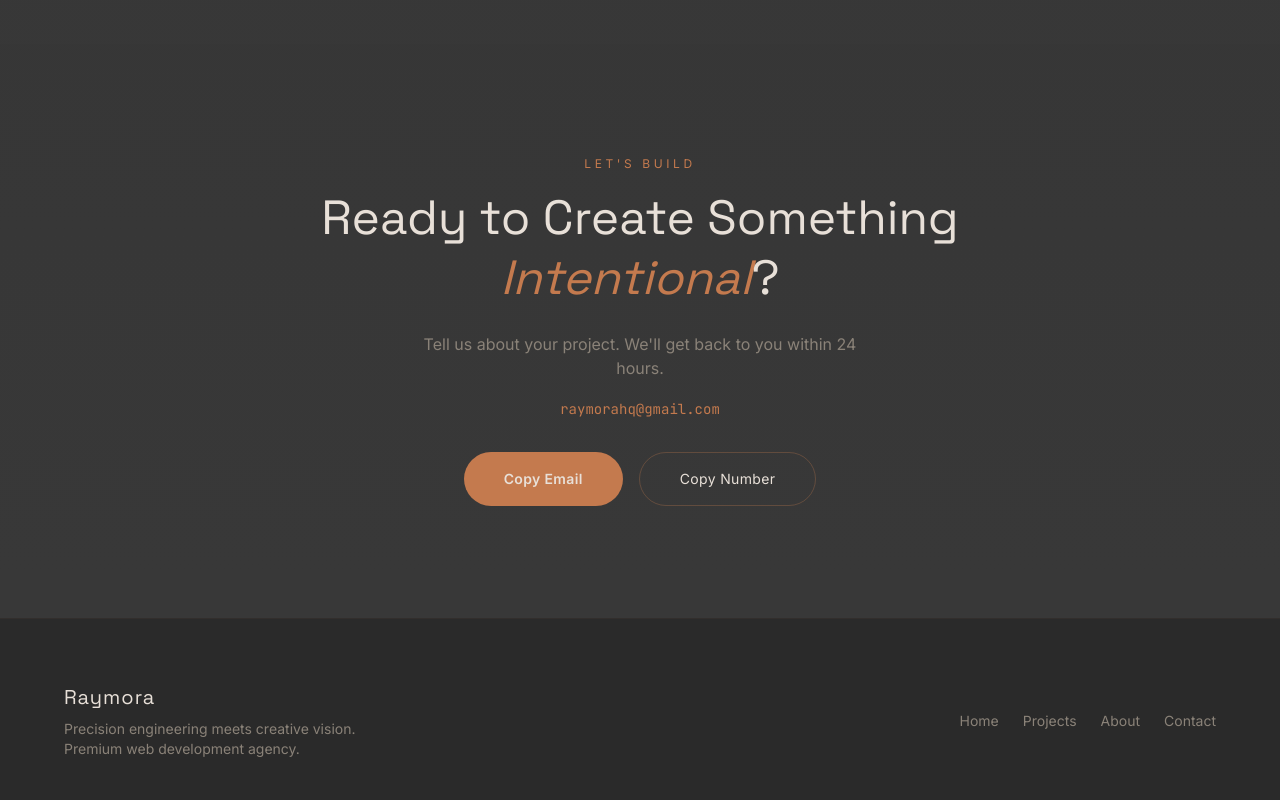
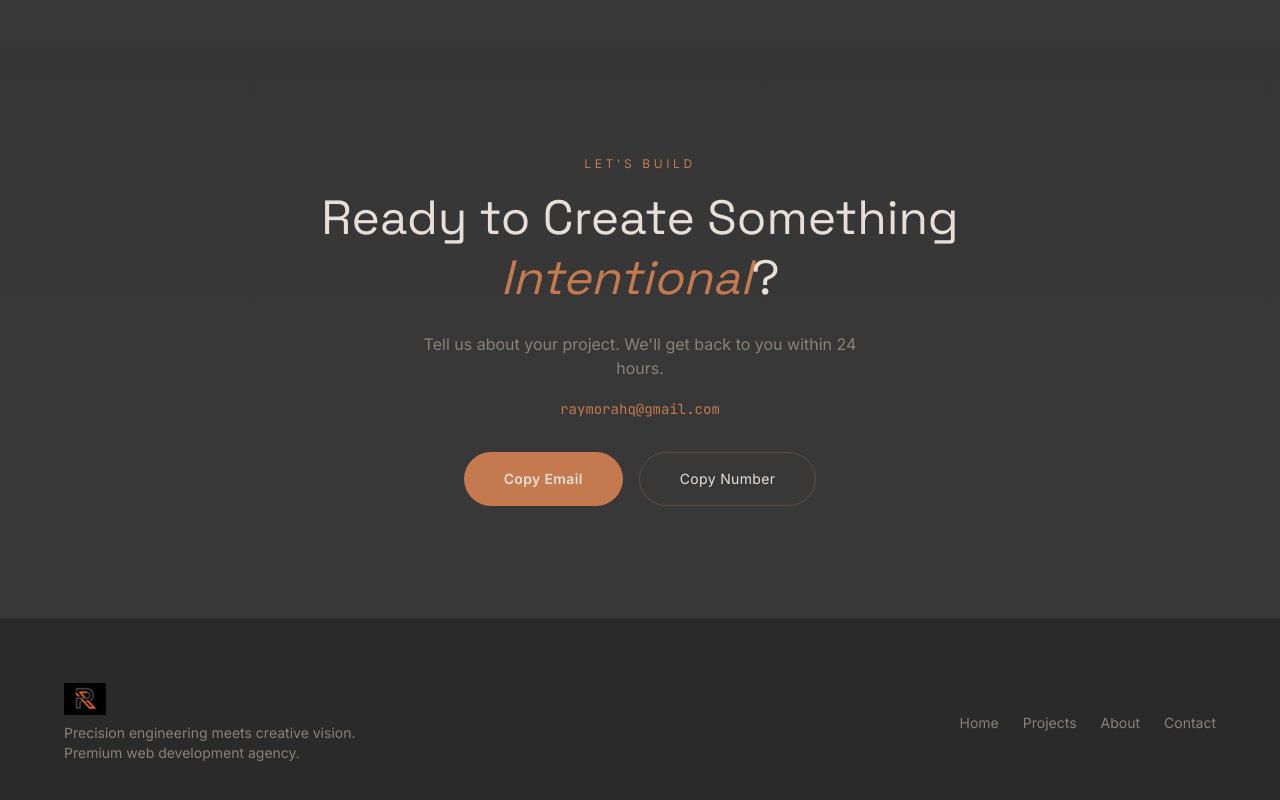
Before and after one commit to panelmakerr/Raymora, a Next.js app: page / in a window 1280 px wide. Shown: the part 4584-5384 px from the top of the page. Built offline with nearby package versions, Linux system fonts and the light colour scheme.

Commit message:
Add logo to navbar, footer, and splash

```diff
--- a/src/components/layout/Footer.tsx
+++ b/src/components/layout/Footer.tsx
@@ -1,4 +1,6 @@
 "use client";
+
+import Image from "next/image";
 
 export default function Footer() {
   const year = new Date().getFullYear();
@@ -8,9 +10,7 @@ export default function Footer() {
       <div className="max-w-6xl mx-auto">
         <div className="flex flex-col md:flex-row justify-between items-center gap-8 mb-12">
           <div>
-            <p className="font-serif text-xl tracking-wider text-soft-cream">
-              Raymora
-            </p>
+            <Image src="/images/logo.png" alt="Raymora" width={120} height={32} className="h-8 w-auto" />
             <p className="text-sm text-muted-sage mt-2 max-w-xs">
               Precision engineering meets creative vision. Premium web development agency.
             </p>
--- a/src/components/layout/Navbar.tsx
+++ b/src/components/layout/Navbar.tsx
@@ -1,6 +1,7 @@
 "use client";
 
 import { useState, useEffect } from "react";
+import Image from "next/image";
 import { motion, AnimatePresence } from "framer-motion";
 import CopyButton from "@/components/ui/CopyButton";
 
@@ -40,8 +41,8 @@ export default function Navbar() {
           aria-label="Main navigation"
         >
           <div className="flex items-center justify-between">
-            <a href="/" className="font-serif text-lg tracking-wider text-soft-cream" aria-label="Raymora home">
-              Raymora
+            <a href="/" className="flex items-center gap-2" aria-label="Raymora home">
+              <Image src="/images/logo.png" alt="Raymora" width={100} height={28} className="h-7 w-auto" />
             </a>
             <div className="hidden md:flex items-center gap-8">
               {links.map((link) => (
--- a/src/components/layout/Splash.tsx
+++ b/src/components/layout/Splash.tsx
@@ -1,24 +1,14 @@
 "use client";
 
 import { useEffect, useState } from "react";
+import Image from "next/image";
 import { motion, AnimatePresence } from "framer-motion";
 
 export default function Splash() {
   const [show, setShow] = useState(true);
-  const [text, setText] = useState("");
-  const fullText = "Raymora";
 
   useEffect(() => {
-    let i = 0;
-    const interval = setInterval(() => {
-      setText(fullText.slice(0, i + 1));
-      i++;
-      if (i >= fullText.length) {
-        clearInterval(interval);
-        setTimeout(() => setShow(false), 800);
-      }
-    }, 200);
-    return () => clearInterval(interval);
+    setTimeout(() => setShow(false), 1500);
   }, []);
 
   return (
@@ -29,13 +19,13 @@ export default function Splash() {
           exit={{ opacity: 0, y: -20 }}
           transition={{ duration: 0.6, ease: [0.25, 0.1, 0.25, 1] }}
         >
-          <motion.p className="text-2xl md:text-4xl tracking-widest"
-            initial={{ opacity: 0 }}
-            animate={{ opacity: 1 }}
+          <motion.div
+            initial={{ opacity: 0, scale: 0.9 }}
+            animate={{ opacity: 1, scale: 1 }}
+            transition={{ duration: 0.5 }}
           >
-            {text}
-            <span className="animate-pulse ml-1 text-clay">|</span>
-          </motion.p>
+            <Image src="/images/logo.png" alt="Raymora" width={180} height={48} className="h-12 w-auto opacity-80" />
+          </motion.div>
         </motion.div>
       )}
     </AnimatePresence>
```
Also changed, not shown: public/images/logo.png (added).
